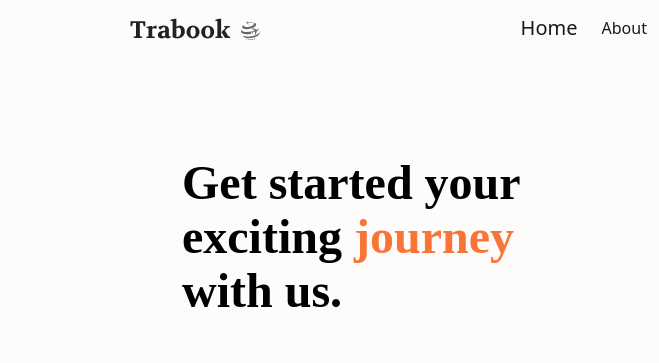
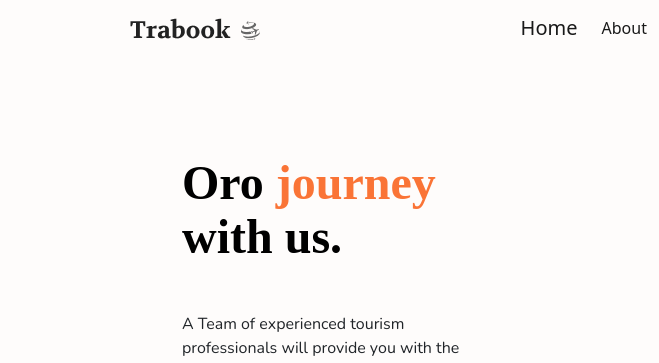
Before and after one commit to nerexrs/Bootstrap-landingPage-PeakU, a plain HTML site: page index.html in a window 1280 px wide. Shown: the top 363 px of the page, 0-659 px from the left. Drawn offline with nearby package versions, Linux system fonts and the light colour scheme.

Commit message:
Update index.html

```diff
--- a/index.html
+++ b/index.html
@@ -79,7 +79,7 @@
             <div class="row">
               <div class="col">
                 <div id="text">
-                  <p class="title">Get started your exciting <FONT COLOR="#FA7436">journey </FONT> with us.</p>
+                  <p class="title">Oro <FONT COLOR="#FA7436">journey </FONT> with us.</p>
                   <p id="text2">A Team of experienced tourism professionals will provide you with the best advice and
                     tips for your <br> desire place</p>
 
```
